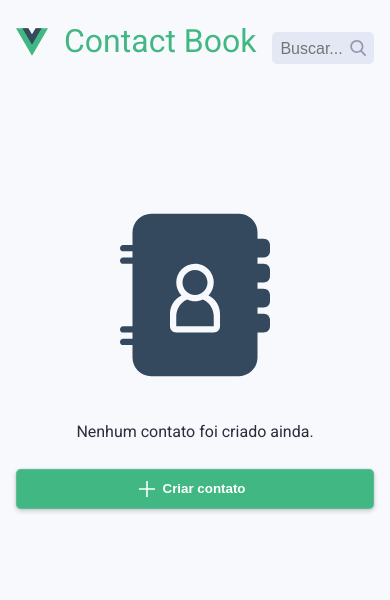
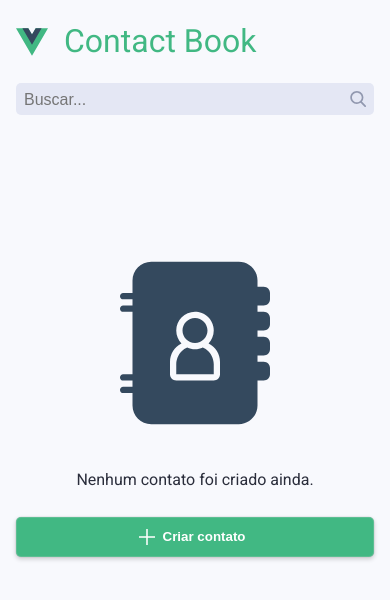
Before and after one commit to livresaber/contact-vue-book, a Vue app: page / in a window 390 px wide. Shown: the top 600 px of the page. Built offline with nearby package versions, Linux system fonts and the light colour scheme; what maska would draw is missing.

Commit message:
adjustment mobile search header

```diff
--- a/src/components/AppHeader/index.vue
+++ b/src/components/AppHeader/index.vue
@@ -22,6 +22,9 @@ defineProps({
   .app-header {
     padding: 1rem;
     display: flex;
+    @media (max-width: 640px) {
+      flex-direction: column;
+    }
   }
   .app-header__box {
     display: flex;
```
